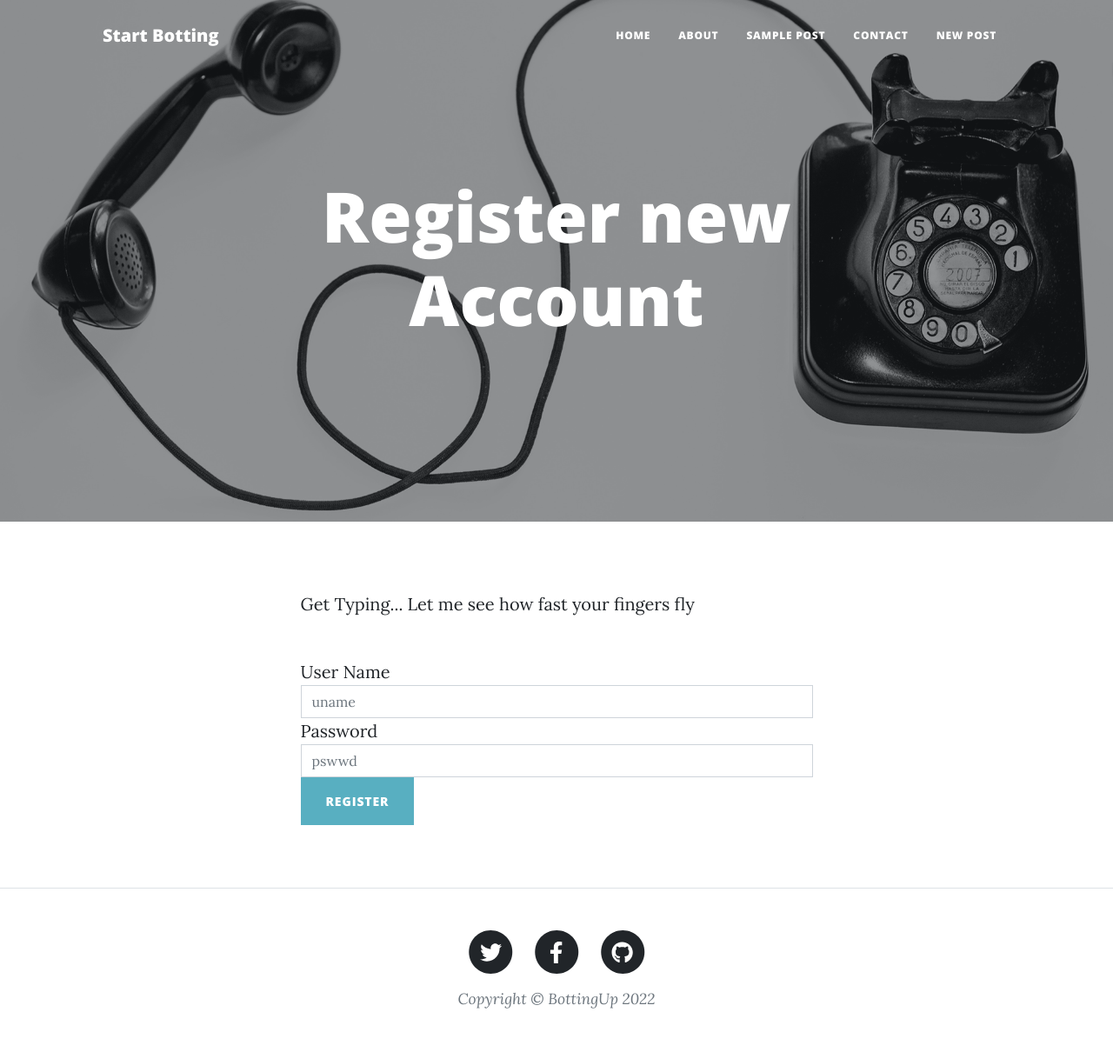
After one commit to Kamalabot/ExpressBlog, a Node server app: template views/register.ejs in a window 1280 px wide. The commit adds this page. Shown: the whole page at 87% size. Run offline with Node 20, Linux system fonts and the light colour scheme; the template is opened without the code that fills it, so the values that code supplies are empty; some libraries are stand-ins or nearby versions.

Commit message:
Entering the UserAuth flow

```diff
--- /dev/null
+++ b/controllers/about.js
@@ -0,0 +1,3 @@
+module.exports = (req, res) =>{
+    res.render('about');
+}
--- /dev/null
+++ b/controllers/contact.js
@@ -0,0 +1,3 @@
+module.exports = (req, res) =>{
+    res.render('contact');
+}
--- /dev/null
+++ b/controllers/index.js
@@ -0,0 +1,3 @@
+module.exports = (req, res) =>{
+    res.render('index');
+}
--- /dev/null
+++ b/controllers/newPost.js
@@ -0,0 +1,3 @@
+module.exports = (req, res) =>{
+    res.render('create');
+}
--- /dev/null
+++ b/controllers/post.js
@@ -0,0 +1,3 @@
+module.exports = (req, res) =>{
+    res.render('post');
+}
--- a/index.js
+++ b/index.js
@@ -27,10 +27,14 @@ app.get('/',(req, res) =>{
         name:'Local Love'
     })
 })
-*/
+
 app.get('/post/new',(req,res) =>{
     res.render('create');
 })
+*/
+
+const newCreateController = require('./controllers/newPost');
+app.get('/post/new',newCreateController);
 
 app.post('/post/store',(req,res) =>{
     let image = req.files.image;
@@ -39,16 +43,27 @@ app.post('/post/store',(req,res) =>{
         res.redirect('/');
     })
 })
+
+const newAboutController = require('./controllers/about');
+app.get('/about',newAboutController);
+/*
 app.get('/about',(req, res) =>{
     //res.sendFile(path.resolve(__dirname,'pages/about.html'));
     res.render('about');
 })
+*/
 
+const newContactController = require('./controllers/contact');
+app.get('/contact', newContactController);
+/*
 app.get('/contact',(req, res) =>{
     //res.sendFile(path.resolve(__dirname,'pages/contact.html'));
     res.render('contact');
 })
-
+*/
+const newHomeController = require('./controllers/index');
+app.get('/',newHomeController);
+/*
 app.get('/', async(req, res) =>{
     //res.sendFile(path.resolve(__dirname,'pages/index.html'));
     const blogposts = await BlogPost.find({});
@@ -57,10 +72,13 @@ app.get('/', async(req, res) =>{
     });
 })
 //console.log(bloglist)
-app.get('/post/:id',async(req, res) =>{
+*/
+const newPostController = require('./controllers/post');
+app.get('/post',newPostController);
+/*
+app.get('/post',async(req, res) =>{
     //res.sendFile(path.resolve(__dirname,'pages/post.html'));
-    const blogpost = await BlogPost.findById(req.params.id);
-    res.render('post',{
-        blogpost
-    });
+    //const blogpost = await BlogPost.findById(req.params.id);
+    res.render('post');
 })
+*/
--- a/package.json
+++ b/package.json
@@ -27,6 +27,7 @@
     "ejs": "^3.1.8",
     "express": "^4.18.1",
     "express-fileupload": "^1.4.0",
+    "express-session": "^1.17.3",
     "mongoose": "^6.3.5"
   },
   "devDependencies": {
--- a/views/index.ejs
+++ b/views/index.ejs
@@ -67,8 +67,8 @@
                         </a>
                         <p class="post-meta">
                             Posted by
-                            <a href="#"><%=blogposts[i].username%></a>
-                            on <%=blogposts[i].datePosted.toDateString()%>
+                            <a href="#!">Start Bootstrap</a>
+                            on September 24, 2022
                         </p>
                     </div>
                     <!-- Divider-->
--- /dev/null
+++ b/views/register.ejs
@@ -0,0 +1,49 @@
+<!DOCTYPE html>
+<html lang="en">
+    <%-include('layouts/header');-%>
+    <body>
+        <%-include('layouts/navigation');-%>
+        <!-- Page Header-->
+        <header class="masthead" style="background-image: url('/assets/img/contact-bg.jpg')">
+            <div class="container position-relative px-4 px-lg-5">
+                <div class="row gx-4 gx-lg-5 justify-content-center">
+                    <div class="col-md-10 col-lg-8 col-xl-7">
+                        <div class="page-heading">
+                            <h1>Register new Account</h1>
+                        </div>
+                    </div>
+                </div>
+            </div>
+        </header>
+        <!-- Main Content-->
+        <main class="mb-4">
+            <div class="container px-4 px-lg-5">
+                <div class="row gx-4 gx-lg-5 justify-content-center">
+                    <div class="col-md-10 col-lg-8 col-xl-7">
+                        <form action="/user/register" method="POST" enctype="multipart/form-data">
+                        <p>Get Typing... Let me see how fast your fingers fly</p>
+                        <div class="my-5">
+                            <form id="registerForm">
+                                <div class="control-group">
+                                 <div class="form-group floating-label-form-group controls">
+                                    <label>User Name</label>
+                                    <input type="text" class="form-control" id="username" name="username" placeholder="uname" >
+                                 </div>
+                                </div>
+                                <div class="control-group">
+                                <div class="form-group floating-label-form-group controls">
+                                    <label>Password</label>
+                                    <input type="password" class="form-control" id="password" name="password" placeholder="pswwd" >
+                                </div>
+                                </div>
+                                <button class="btn btn-primary text-uppercase disabled" id="submitButton" type="submit">Register</button>
+                            </form>
+                        </div>
+                    </div>
+                </div>
+            </div>
+        </main>
+        <%-include('layouts/footer');-%>
+        <%-include('layouts/script');-%>
+    </body>
+</html>
```
Also changed, not shown: 1 other file.
